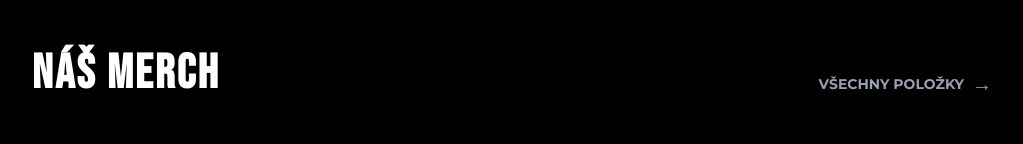
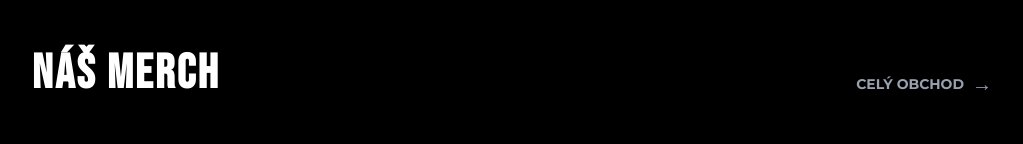
Before and after one commit to thumbnail-ai-cz/firesportelite02, a Next.js app: page / in a window 1280 px wide. Shown: the part 1628-1772 px from the top of the page, without its empty margins (128-1151 px from the left). Built offline with nearby package versions, Linux system fonts and the light colour scheme.

Commit message:
Update merch section link text and comment

```diff
--- a/app/page.js
+++ b/app/page.js
@@ -114,11 +114,14 @@ export default function Page() {
         </section>
 
    {/* Sekce Merch */}
-        <section id="merch" className="my-20">
+       <section id="merch" className="my-20">
           <div className="flex justify-between items-end mb-12">
             <h3 className="text-5xl font-extrabold uppercase">Náš Merch</h3>
-            <a href="/merch" className="text-gray-400 hover:text-white transition flex items-center gap-2 uppercase text-sm font-bold">
-              Všechny položky <span className="text-xl">→</span>
+            <a
+              href="/merch" // Odkaz na novou stránku
+              className="text-gray-400 hover:text-white transition flex items-center gap-2 uppercase text-sm font-bold"
+            >
+              Celý obchod <span className="text-xl">→</span>
             </a>
           </div>
 
```
